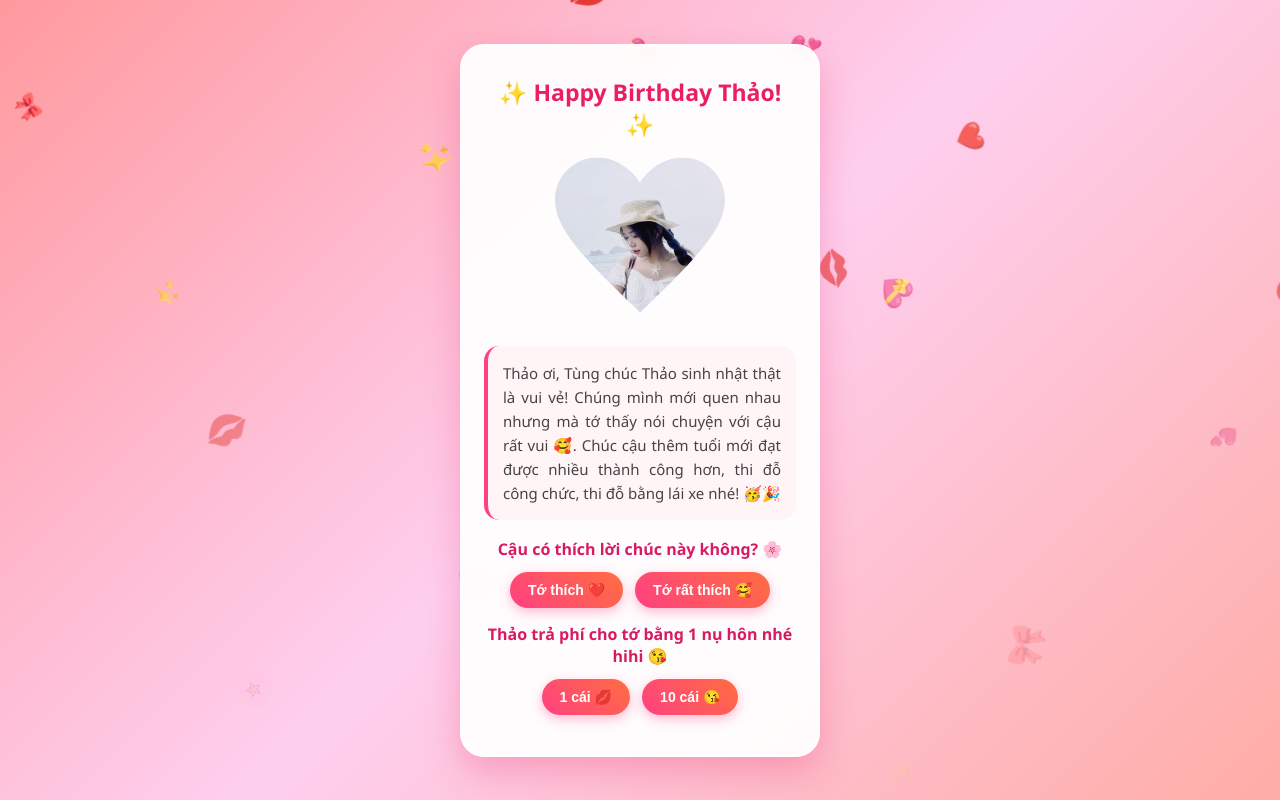
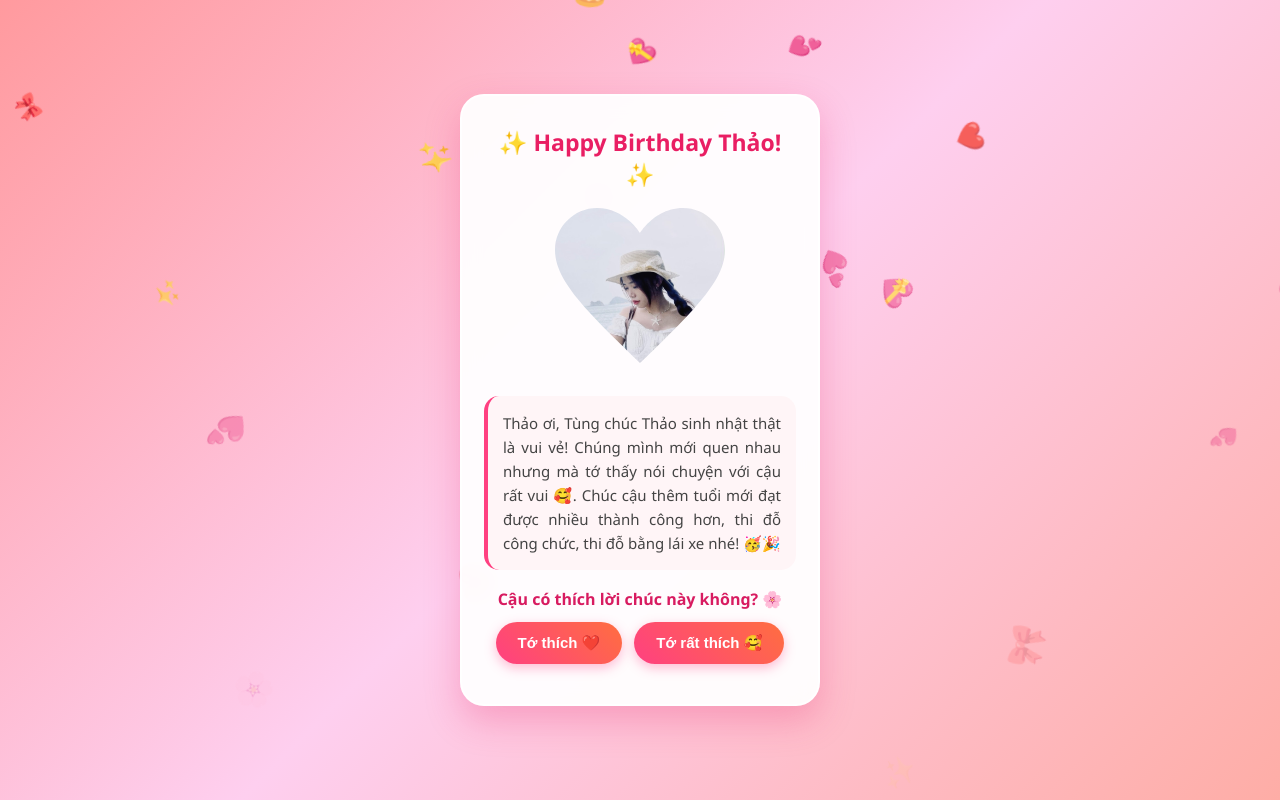
Before and after one commit to tungbi645-lang/Chuc-mung-sn, a plain HTML site: page index.html in a window 1280 px wide. Drawn offline with Linux system fonts and the light colour scheme.

Commit message:
Update index.html

```diff
--- a/index.html
+++ b/index.html
@@ -104,8 +104,8 @@
             background: linear-gradient(45deg, #ff4081, #ff6e40);
             color: white;
             border: none;
-            padding: 10px 18px;
-            font-size: 14px;
+            padding: 12px 22px;
+            font-size: 15px;
             font-weight: bold;
             border-radius: 25px;
             cursor: pointer;
@@ -116,12 +116,6 @@
         button:hover {
             transform: translateY(-2px) scale(1.06);
             box-shadow: 0 6px 16px rgba(255, 64, 129, 0.45);
-        }
-
-        /* Nút thích lời chúc */
-        .btn-like {
-            background: linear-gradient(45deg, #e91e63, #purple);
-            background-color: #e91e63;
         }
 
         /* Hiệu ứng trái tim & hộp quà rơi toàn màn hình */
@@ -162,7 +156,7 @@
     <div class="card">
         <h1>✨ Happy Birthday Thảo! ✨</h1>
 
-        <!-- Khung ảnh trái tim của Thảo - Đã khớp với file download.jpg -->
+        <!-- Khung ảnh trái tim của Thảo -->
         <div class="avatar-container">
             <img class="avatar-img" src="download.jpg" alt="Ảnh Thảo">
         </div>
@@ -175,21 +169,14 @@
         <!-- Hỏi thích lời chúc -->
         <div class="question">Cậu có thích lời chúc này không? 🌸</div>
         <div class="btn-group">
-            <button class="btn-like" onclick="likeNotice('Tớ thích')">Tớ thích ❤️</button>
-            <button class="btn-like" onclick="likeNotice('Tớ rất thích')">Tớ rất thích 🥰</button>
-        </div>
-
-        <!-- Trả phí bằng nụ hôn -->
-        <div class="question">Thảo trả phí cho tớ bằng 1 nụ hôn nhé hihi 😘</div>
-        <div class="btn-group">
-            <button onclick="respond(1)">1 cái 💋</button>
-            <button onclick="respond(10)">10 cái 😘</button>
+            <button onclick="likeNotice('Tớ thích')">Tớ thích ❤️</button>
+            <button onclick="likeNotice('Tớ rất thích')">Tớ rất thích 🥰</button>
         </div>
     </div>
 
     <script>
         // Tạo các biểu tượng trái tim, hộp quà rơi tự động
-        const icons = ['❤️', '💖', '🎁', '✨', '🌸', '💕', '💋', '🎂', '💝', '🎀'];
+        const icons = ['❤️', '💖', '🎁', '✨', '🌸', '💕', '🎂', '💝', '🎀'];
         function createFloatingItem() {
             const item = document.createElement('div');
             item.classList.add('floating-item');
@@ -237,22 +224,6 @@
                 alert('Tùng biết ngay là Thảo sẽ thích mà! Cảm ơn cậu nhiều nha 🥰❤️');
             }, 300);
         }
-
-        // Bấm nút trả phí nụ hôn
-        function respond(amount) {
-            const music = document.getElementById('bgMusic');
-            music.play().catch(e => console.log(e));
-
-            triggerHeartRain();
-
-            setTimeout(() => {
-                if (amount === 1) {
-                    alert('Chốt deal 1 nụ hôn nhé! Nhớ trả đủ cho Tùng đấy nha 😚❤️');
-                } else {
-                    alert('Wow 10 cái luôn! Thảo hứa rồi đấy nhé, Tùng ghi nhớ rồi đó nha 🥰💋');
-                }
-            }, 200);
-        }
     </script>
 </body>
 </html>
```
